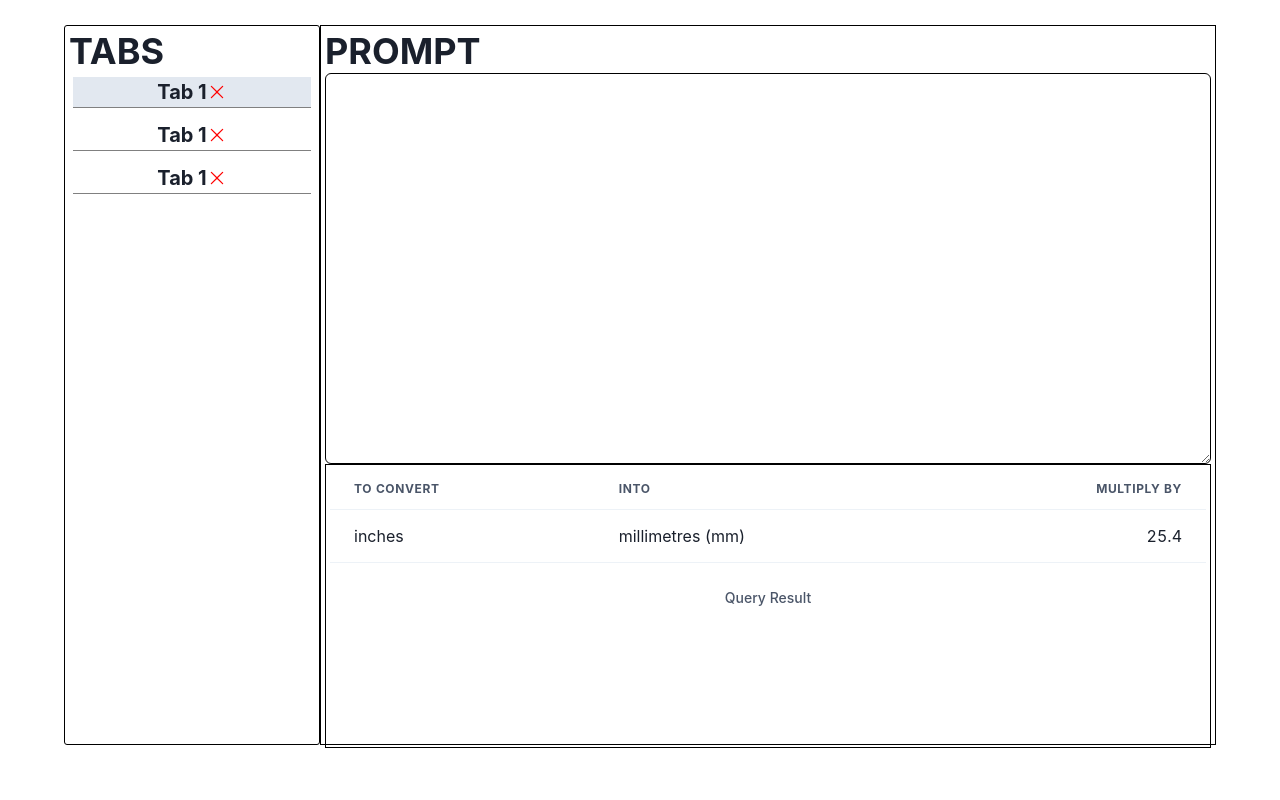
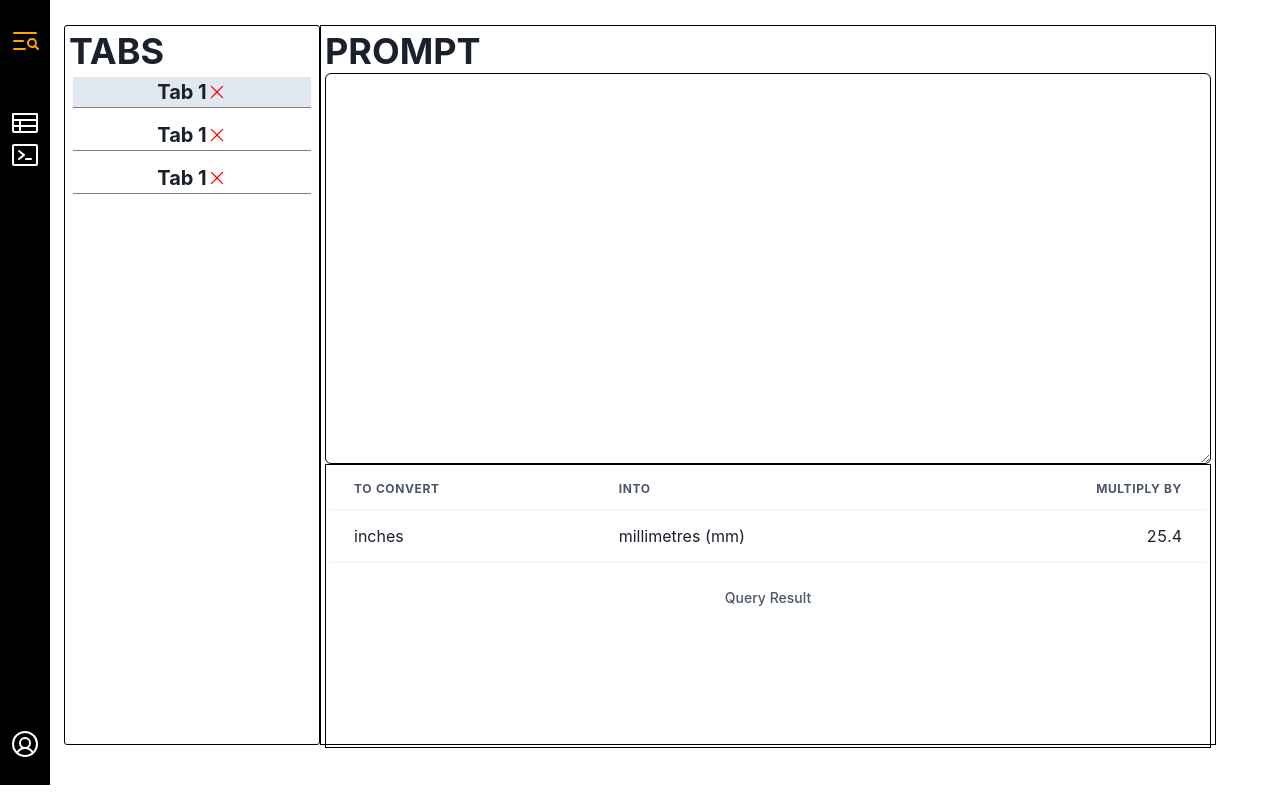
Before and after one commit to Kelvis-fernando/data-base-manage, a React (Vite) app: page / in a window 1280 px wide. Built offline with nearby package versions, Linux system fonts and the light colour scheme.

Commit message:
feat: added sidebar to App, and created pages dir to organize the project

```diff
--- a/src/App.tsx
+++ b/src/App.tsx
@@ -1,12 +1,12 @@
 import { Flex } from "@chakra-ui/react";
-import Tabs from "./components/Tabs";
-import Prompt from "./components/Prompt";
+import Sidebar from "./components/Sidebar";
+import Console from "./pages/Console";
 
 const App = () => {
   return (
     <Flex justifyContent="center" alignItems="center" h="90vh" pt="50">
-      <Tabs />
-      <Prompt />
+      <Sidebar />
+      <Console />
     </Flex>
   );
 };
--- /dev/null
+++ b/src/pages/Console.tsx
@@ -0,0 +1,13 @@
+import Prompt from "../components/Prompt";
+import Tabs from "../components/Tabs";
+
+const Console = () => {
+  return (
+    <>
+      <Tabs />
+      <Prompt />
+    </>
+  );
+};
+
+export default Console;
```
